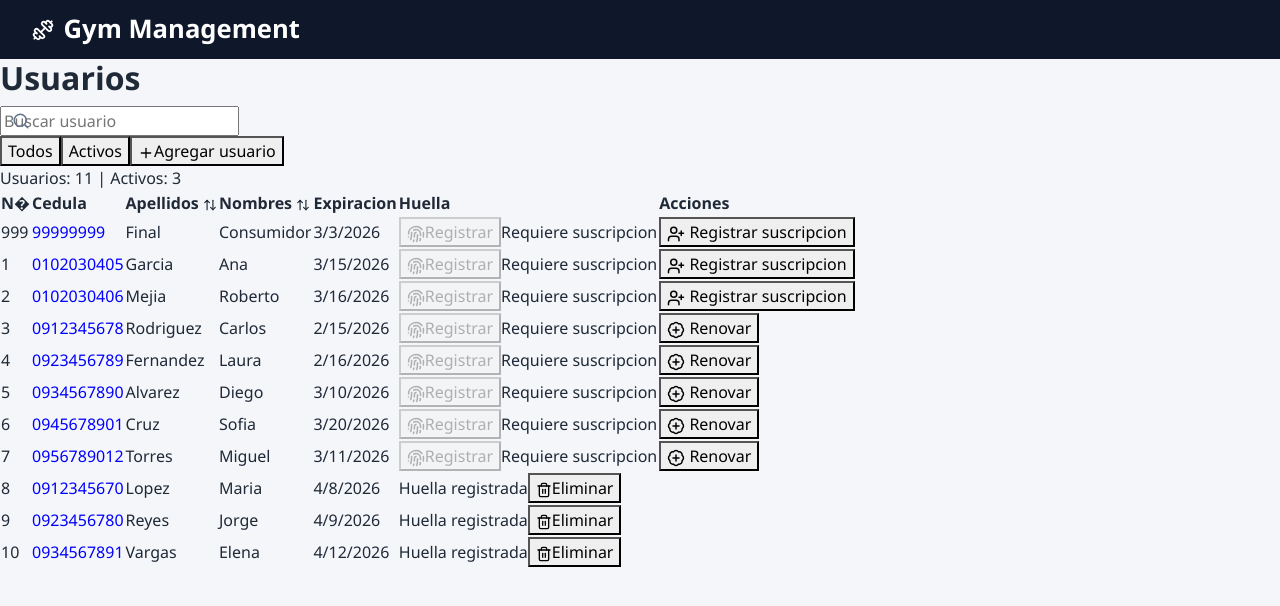
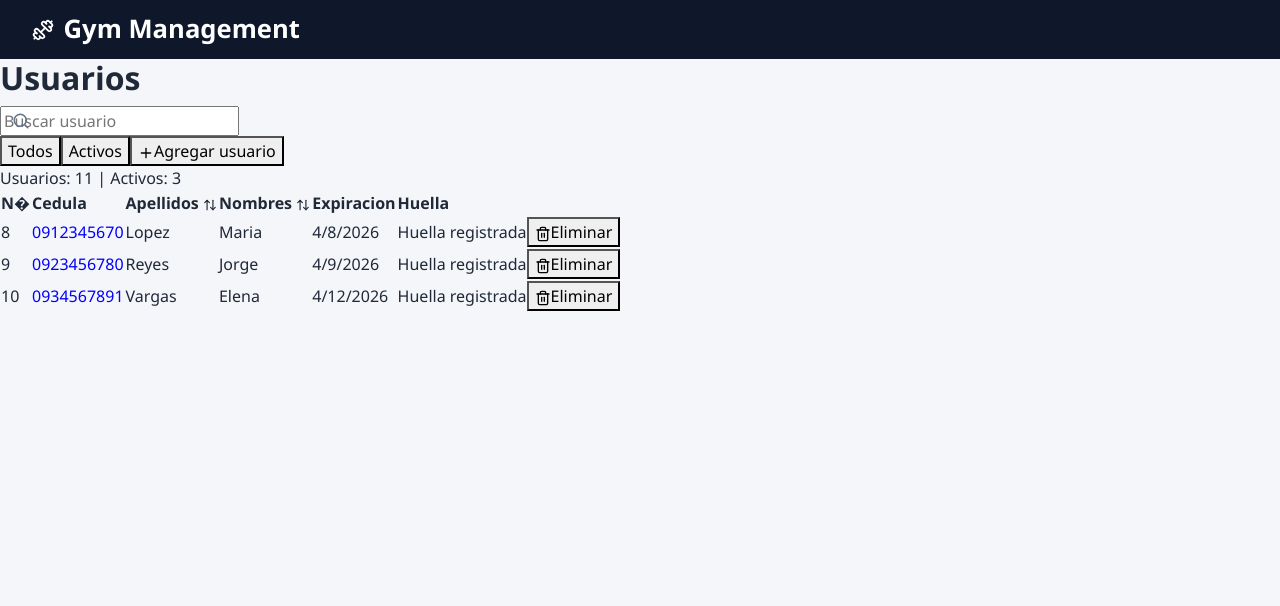
Before and after one commit to Dennis-9430/gym-management, a React (Vite) app: page /clients/list in a window 1280 px wide. Shown: the top 606 px of the page. Built offline with nearby package versions, Linux system fonts and the light colour scheme.

Commit message:
fix:  correccion en la busqueda de cliente
- Se realizo correcion del search de modal Ventas de productos
-

```diff
--- a/src/hooks/features/usePOS.ts
+++ b/src/hooks/features/usePOS.ts
@@ -118,6 +118,7 @@ export interface UsePOSReturn {
   handleOpenSubscriptionModal: (client?: ReturnType<typeof usePOSClients>["clients"][number]) => void;
   handleCloseSubscriptionModal: () => void;
   handleSelectSubscriptionClient: (client: ReturnType<typeof usePOSClients>["clients"][number]) => void;
+  handleClearSubscriptionClient: () => void;
   handleSelectService: (service: Service) => void;
   handleSubscriptionDiscountPercent: (value: number) => void;
   handleSubscriptionDiscountUsd: (value: number) => void;
@@ -138,9 +139,15 @@ export interface UsePOSReturn {
 
 export const usePOS = (initialSubscriptionClient?: ClientForm): UsePOSReturn => {
   const cart = useCart();
-  const clients = usePOSClients(initialSubscriptionClient);
-  const sales = usePOSSales(cart.totals, cart.items, cart.clearCart, clients.matchedSaleClient);
+  const sales = usePOSSales(cart.totals, cart.items, cart.clearCart, null);
+  const clients = usePOSClients(initialSubscriptionClient, sales.saleClientInput);
   const subscription = usePOSSubscription(clients.clients, clients.reloadClients, initialSubscriptionClient);
+
+  useEffect(() => {
+    if (!clients.clients.length) {
+      clients.reloadClients();
+    }
+  }, [clients.clients, clients.reloadClients]);
 
   useEffect(() => {
     if (initialSubscriptionClient) {
@@ -271,6 +278,7 @@ export const usePOS = (initialSubscriptionClient?: ClientForm): UsePOSReturn =>
     handleOpenSubscriptionModal: subscription.handleOpenSubscriptionModal,
     handleCloseSubscriptionModal: subscription.handleCloseSubscriptionModal,
     handleSelectSubscriptionClient: subscription.handleSelectSubscriptionClient,
+    handleClearSubscriptionClient: clients.clearSubscriptionClient,
     handleSelectService: subscription.handleSelectService,
     handleSubscriptionDiscountPercent: subscription.handleSubscriptionDiscountPercent,
     handleSubscriptionDiscountUsd: subscription.handleSubscriptionDiscountUsd,
--- a/src/hooks/features/usePOSClients.ts
+++ b/src/hooks/features/usePOSClients.ts
@@ -13,27 +13,34 @@ export interface UsePOSClientsReturn {
   setSubscriptionSearch: (value: string) => void;
   subscriptionClient: ClientForm | null;
   setSubscriptionClient: (client: ClientForm | null) => void;
+  clearSubscriptionClient: () => void;
   subscriptionResults: ClientForm[];
-  saleClientInput: string;
-  setSaleClientInput: (value: string) => void;
   saleClientResults: ClientForm[];
   matchedSaleClient: ClientForm | null;
   reloadClients: () => void;
 }
 
-export const usePOSClients = (initialSubscriptionClient?: ClientForm): UsePOSClientsReturn => {
-  const [clients, setClients] = useState<ClientForm[]>([]);
+export const usePOSClients = (
+  initialSubscriptionClient?: ClientForm,
+  saleClientInput?: string,
+): UsePOSClientsReturn => {
+  const [clients, setClients] = useState<ClientForm[]>(() => getClients());
   const [search, setSearch] = useState("");
 
   const [subscriptionSearch, setSubscriptionSearch] = useState(initialSubscriptionClient?.documentNumber || "");
   const [subscriptionClient, setSubscriptionClient] = useState<ClientForm | null>(initialSubscriptionClient || null);
 
-  const [saleClientInput, setSaleClientInput] = useState("");
-
-  const reloadClients = useCallback(() => setClients(getClients()), []);
+  const reloadClients = useCallback(() => {
+    const loadedClients = getClients();
+    setClients(loadedClients);
+    return loadedClients;
+  }, []);
 
   useEffect(() => {
-    setClients(getClients());
+    const loadedClients = getClients();
+    if (loadedClients.length > 0 && clients.length === 0) {
+      setClients(loadedClients);
+    }
   }, []);
 
   const pendingClients = useMemo(
@@ -54,19 +61,21 @@ export const usePOSClients = (initialSubscriptionClient?: ClientForm): UsePOSCli
   }, [clients, subscriptionSearch]);
 
   const saleClientResults = useMemo(() => {
-    if (!saleClientInput.trim()) {
+    const input = saleClientInput || "";
+    if (!input.trim()) {
       return [];
     }
     return clients.filter((client) =>
       matchesQuery(
-        `${client.documentNumber} ${client.firstName} ${client.lastName}`,
-        saleClientInput,
+        `${client.documentNumber} ${client.firstName} ${client.lastName} ${client.email} ${client.phone} ${client.address}`,
+        input,
       ),
     );
   }, [clients, saleClientInput]);
 
   const matchedSaleClient = useMemo(() => {
-    const normalized = normalizeDocument(saleClientInput);
+    const input = saleClientInput || "";
+    const normalized = normalizeDocument(input);
     if (!normalized) {
       return null;
     }
@@ -106,9 +115,11 @@ export const usePOSClients = (initialSubscriptionClient?: ClientForm): UsePOSCli
     setSubscriptionSearch,
     subscriptionClient,
     setSubscriptionClient,
+    clearSubscriptionClient: useCallback(() => {
+      setSubscriptionSearch("");
+      setSubscriptionClient(null);
+    }, [setSubscriptionSearch, setSubscriptionClient]),
     subscriptionResults,
-    saleClientInput,
-    setSaleClientInput,
     saleClientResults,
     matchedSaleClient,
     reloadClients,
--- a/src/hooks/reducers/listClients.reducer.ts
+++ b/src/hooks/reducers/listClients.reducer.ts
@@ -22,7 +22,7 @@ export const initialState: State = {
   search: "",
   sortField: null,
   sortDirection: "asc",
-  filterMode: "ALL",
+  filterMode: "ACTIVE",
 };
 
 const isActive = (client: ClientForm) => client.memberShipStatus === "ACTIVE";
--- a/src/pages/sales/SalesPages.tsx
+++ b/src/pages/sales/SalesPages.tsx
@@ -1,21 +1,3 @@
-/*
- * ============================================================
- * REFACTORIZADO: Card.tsx -> SalesPages.tsx
- * Fecha: 2026-03-16
- *
- * Cambios realizados:
- * - Extraída toda la lógica de negocio al hook usePOS
- * - Extraídos componentes de UI a src/components/sales/
- * - Eliminado código redundante (funciones ya existentes en utils)
- * - Estructura más limpia y mantenible
- *
- * Componentes extraídos:
- * - SalesDashboard.tsx: Cards de navegación
- * - PendingSubscriptions.tsx: Tabla de suscripciones pendientes
- * - SaleModal.tsx: Modal de venta de productos
- * - SubscriptionModal.tsx: Modal de suscripciones
- * ============================================================
- */
 import { useAuth } from "../../context/AuthContext";
 import { useLocation } from "react-router-dom";
 import { usePOS } from "../../hooks/features/usePOS";
@@ -27,7 +9,10 @@ import "../../styles/pos.css";
 
 const SalesPages = () => {
   const location = useLocation();
-  const state = location.state as { openSubscriptionModal?: boolean; client?: ClientForm } | null;
+  const state = location.state as {
+    openSubscriptionModal?: boolean;
+    client?: ClientForm;
+  } | null;
   const initialClient = state?.client;
 
   const { user } = useAuth();
@@ -45,6 +30,7 @@ const SalesPages = () => {
     transferAmount,
     voucherCode,
     saleClientResults,
+    matchedSaleClient,
     search,
     filteredCatalog,
 
@@ -125,6 +111,7 @@ const SalesPages = () => {
         onClientInputChange={setSaleClientInput}
         clientResults={saleClientResults}
         onSelectClient={handleSelectSaleClient}
+        selectedClient={matchedSaleClient}
         onSelectConsumerFinal={handleConsumerFinal}
         paymentMethod={paymentMethod}
         onPaymentMethodChange={setPaymentMethod}
```
